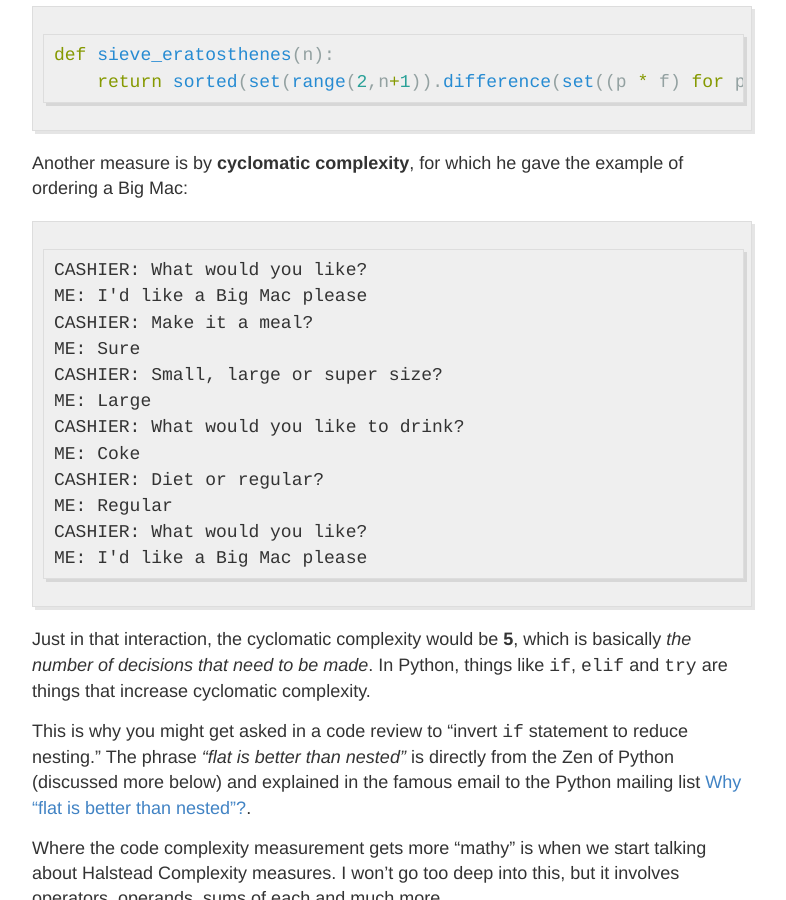
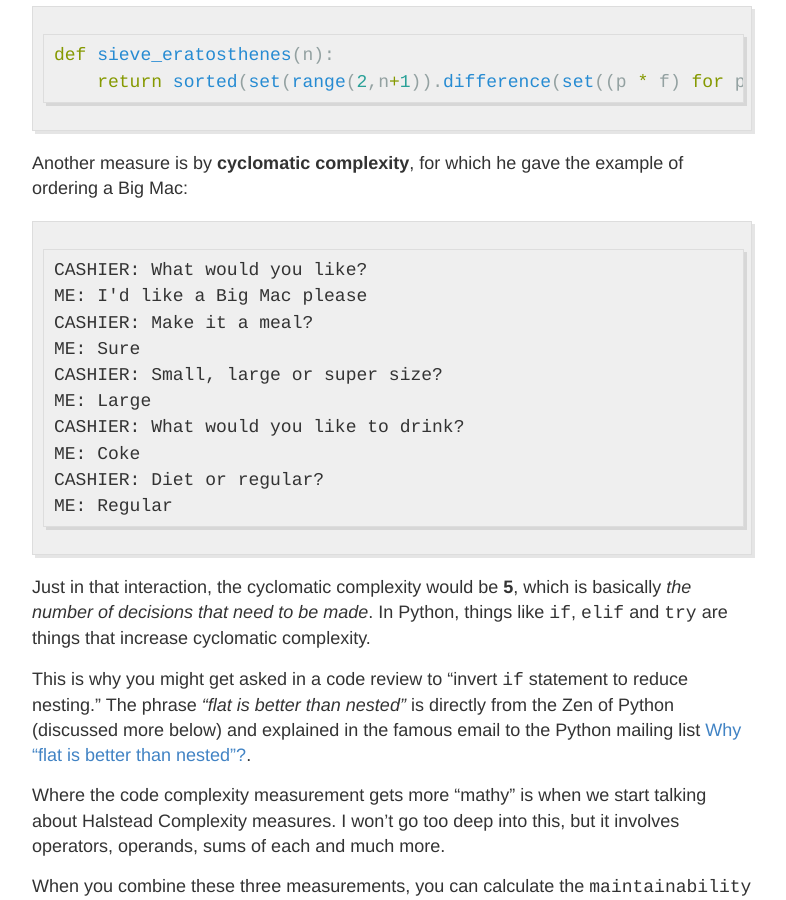
Before and after one commit to tbarlow12/tbarlow12.github.io, a Jekyll site: the page built from _posts/2019-5-6-pycon-2019.md, in a window 1280 px wide and 900 px high, scrolled down 3567 px. Shown: the whole window, without its empty margins (248-1034 px from the left). Built offline with Jekyll 4.4.1, drawn with Linux system fonts in a browser that asks for light colours.

Commit message:
Update 2019-5-6-pycon-2019.md

```diff
--- a/_posts/2019-5-6-pycon-2019.md
+++ b/_posts/2019-5-6-pycon-2019.md
@@ -119,8 +119,6 @@ CASHIER: What would you like to drink?
 ME: Coke
 CASHIER: Diet or regular?
 ME: Regular
-CASHIER: What would you like?
-ME: I'd like a Big Mac please
 ~~~
 Just in that interaction, the cyclomatic complexity would be **5**, which is basically *the number of decisions that need to be made*. In Python, things like `if`, `elif` and `try` are things that increase cyclomatic complexity.
 
```
